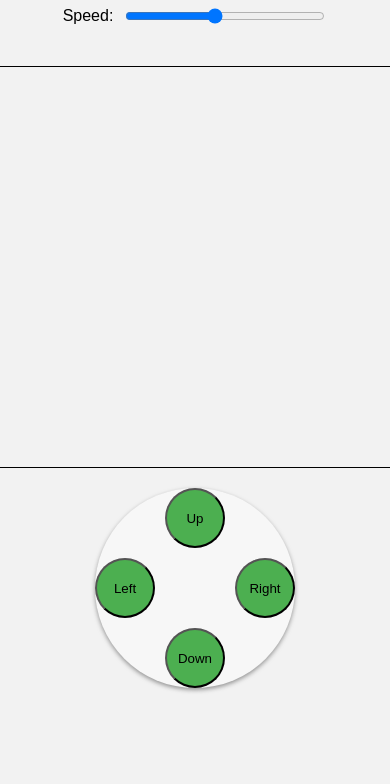
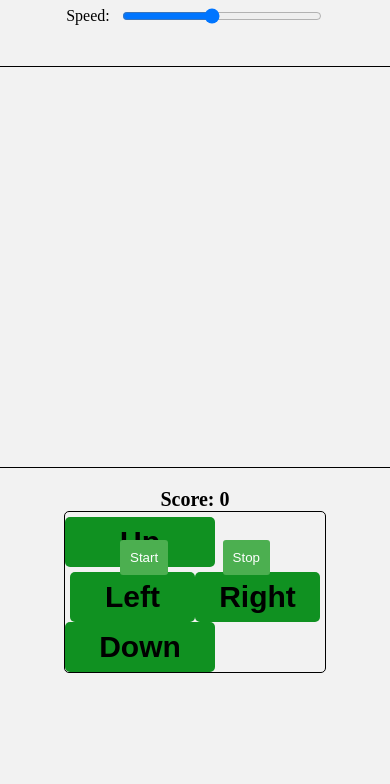
Before and after one commit to jakecernet/JS-Snake, a plain HTML site: page index.html in a window 390 px wide. Shown: the part 60-844 px from the top of the page. Drawn offline with Linux system fonts and the light colour scheme; a web font is replaced by a local one.

Commit message:
mobile controls improved

```diff
--- a/index.html
+++ b/index.html
@@ -4,130 +4,8 @@
 <head>
     <meta charset="utf-8">
     <title>Snake Game</title>
-    <style>
-        body {
-            display: flex;
-            flex-direction: column;
-            align-items: center;
-            height: 100%;
-            background-color: #f2f2f2;
-            font-family: Arial, sans-serif;
-            overflow: hidden;
-        }
-
-        h1 {
-            margin-top: 0;
-        }
-
-        canvas {
-            border: 1px solid #000;
-            margin-top: 20px;
-        }
-
-        .form-group {
-            display: flex;
-            flex-direction: row;
-            align-items: center;
-            margin-bottom: 20px;
-        }
-
-        .form-group label {
-            margin-right: 10px;
-        }
-
-        .form-group input[type="range"] {
-            width: 200px;
-        }
-
-        .btn {
-            display: inline-block;
-            padding: 10px;
-            background-color: #4CAF50;
-            color: #fff;
-            border: none;
-            border-radius: 3px;
-            cursor: pointer;
-            transition: background-color 0.3s ease;
-            margin-top: 20px;
-            overflow: hidden;
-        }
-
-        .btn:hover {
-            background-color: #3e8e41;
-        }
-
-        #play-pause {
-            display: flex;
-            justify-content: space-between;
-            width: 150px;
-            position: absolute;
-            top: 45%;
-            left: 10%;
-        }
-
-        #touchControls {
-            width: 200px;
-            height: 200px;
-            border-radius: 50%;
-            position: relative;
-            display: flex;
-            justify-content: center;
-            align-items: center;
-            background-color: #f7f7f7;
-            box-shadow: 0 2px 4px rgba(100, 100, 100, 0.658);
-            margin-top: 20px;
-            left: 35%;
-            top: -300px;
-        }
-
-        #touchControls button {
-            width: 60px;
-            height: 60px;
-            position: absolute;
-            border-radius: 50%;
-            background-color: #4CAF50;
-            transition: 0.2s ease;
-        }
-
-        #touchControls button:hover {
-            background-color: #3e8e41;
-        }
-
-        #up {
-            top: 0px;
-        }
-
-        #down {
-            bottom: 0px;
-        }
-
-        #left {
-            left: 0px;
-        }
-
-        #right {
-            right: 0px;
-        }
-
-        @media screen and (max-width: 600px) {
-            #touchControls {
-                top: 0;
-                left: 0;
-            }
-
-            #play-pause {
-                top: 0;
-                left: 40%;
-            }
-        }
-
-        #game-over {
-            display: block;
-            font-size: 30px;
-            color: red;
-            font-weight: bold;
-        }
-    </style>
+    <link rel="stylesheet" href="snake.css">
+    <link href="https://fonts.cdnfonts.com/css/games" rel="stylesheet">
 </head>
 
 <body>
@@ -138,15 +16,21 @@
         <span id="speed-value"></span>
     </div>
     <canvas id="canvas" width="400" height="400"></canvas>
+    <div id="score">
+        <span>Score: </span>
+        <span id="score-value">0</span>
+    </div>
     <div id="play-pause">
         <button id="start-button" class="btn">Start</button>
-        <button id="pause-button" class="btn">Pause</button>
+        <button id="pause-button" class="btn">Stop</button>
     </div>
     <div id="touchControls">
-        <button id="up">Up</button>
-        <button id="down">Down</button>
-        <button id="left">Left</button>
-        <button id="right">Right</button>
+        <div class="up"><button id="up">Up</button></div>
+        <div class="lr">
+            <button id="left">Left</button>
+            <button id="right">Right</button>
+        </div>
+        <div class="down"><button id="down">Down</button></div>
     </div>
     <div>
         <a id="game-over" style="display: none;">Game over!</a>
--- /dev/null
+++ b/snake.css
@@ -0,0 +1,150 @@
+body {
+    display: flex;
+    flex-direction: column;
+    align-items: center;
+    height: 100%;
+    background-color: #f2f2f2;
+    font-family: games;
+    overflow: hidden;
+}
+
+h1 {
+    margin-top: 0;
+}
+
+canvas {
+    border: 1px solid #000;
+    margin-top: 20px;
+}
+
+.form-group {
+    display: flex;
+    flex-direction: row;
+    align-items: center;
+    margin-bottom: 20px;
+}
+
+.form-group label {
+    margin-right: 10px;
+}
+
+.form-group input[type="range"] {
+    width: 200px;
+}
+
+.btn {
+    display: inline-block;
+    padding: 10px;
+    background-color: #4CAF50;
+    color: #fff;
+    border: none;
+    border-radius: 3px;
+    cursor: pointer;
+    transition: background-color 0.3s ease;
+    margin-top: 20px;
+    overflow: hidden;
+}
+
+.btn:hover {
+    background-color: #3e8e41;
+}
+
+#play-pause {
+    display: flex;
+    justify-content: space-between;
+    width: 150px;
+    position: absolute;
+    top: 580px;
+}
+
+#touchControls {
+    display: none;
+}
+
+#up {
+    top: 0px;
+}
+
+#down {
+    bottom: 0px;
+}
+
+#left {
+    left: 0px;
+}
+
+#right {
+    right: 0px;
+}
+
+@media screen and (max-width: 600px) {
+    #touchControls {
+        display: block;
+        bottom: 0px;
+        border: 1px solid #000;
+        border-radius: 5px;
+        top: 500px;
+        align-items: center;
+        justify-content: center;
+    }
+
+    #touchControls button {
+        border: none;
+        border-radius: 5px;
+        background-color: #109121;
+        font-size: 30px;
+        font-weight: bold;
+        color: #000;
+        cursor: pointer;
+        transition: background-color 0.3s ease;
+        height: 50px;
+        width: 150px;
+    }
+
+    #touchControls button:hover {
+        background-color: #0d6e1a;
+    }
+}
+
+#game-over {
+    display: block;
+    font-size: 30px;
+    color: red;
+    font-weight: bold;
+    margin-top: 100px;
+    font-family: games;
+}
+
+#score {
+    display: block;
+    font-size: 20px;
+    color: #000;
+    font-weight: bold;
+    margin-top: 20px;
+}
+
+#score-value {
+    display: inline-block;
+    font-size: 20px;
+    color: #000;
+    font-weight: bold;
+    font-family: games;
+}
+
+.lr {
+    display: flex;
+    flex-direction: row;
+    justify-content: center;
+    width: 250px;
+    margin-left: 5px;
+    margin-right: 5px;
+}
+
+.up {
+    display: flex;
+    flex-direction: column;
+    justify-content: center;
+    height: 50px;
+    margin-top: 5px;
+    margin-bottom: 5px;
+}
--- a/snake.js
+++ b/snake.js
@@ -55,6 +55,7 @@ function updateSnake() {
     if (snake.x === food.x && snake.y === food.y) {
         // Increase the length of the snake
         snake.maxCells++;
+        countScore();
 
         // Generate new coordinates for the food
         food.x = getRandomCoord();
@@ -181,20 +182,16 @@ document.getElementById("down").addEventListener("click", function () {
 
 //add event listener to pause button
 document.getElementById("pause-button").addEventListener("click", function () {
-    if (document.getElementById("pause-button").innerHTML === "Pause") {
-        document.getElementById("pause-button").innerHTML = "Paused";
-        pauseGame();
-    }
-    else {
-        document.getElementById("pause-button").innerHTML = "Pause";
-        startGame();
-    }
+    document.getElementById("pause-button").innerHTML = "Stopped";
+    pauseGame();
+
+    // Refresh the page
+    location.reload();
 });
 
-//add event listener if window loses focus
-window.addEventListener("blur", function () {
-    if (document.getElementById("pause-button").innerHTML === "Pause") {
-        document.getElementById("pause-button").innerHTML = "Paused";
-        pauseGame();
-    }
-});
+//count the score
+var score = 0;
+function countScore() {
+    score = snake.maxCells - 4;
+    document.getElementById("score-value").innerHTML = score;
+}
```
